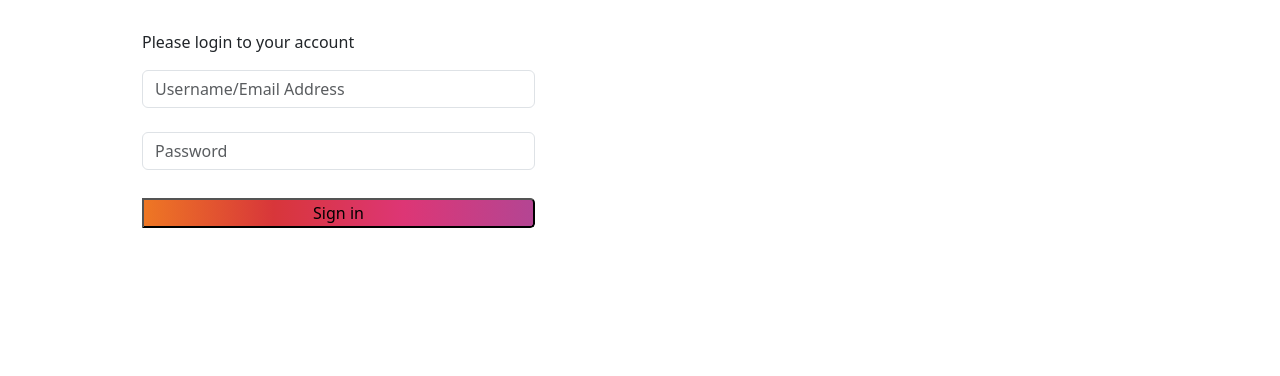
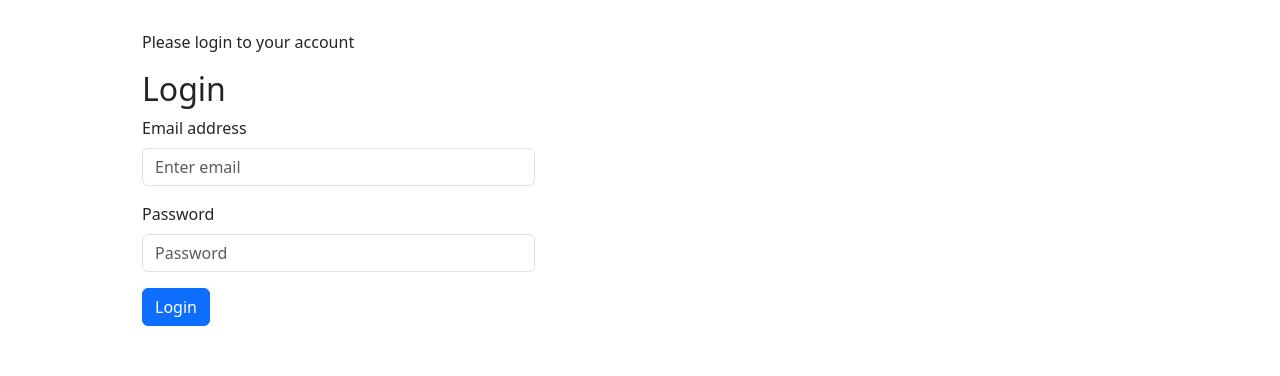
Before and after one commit to Gokul-Manoh/react-bootcamp, a React (Create React App) app: page / in a window 1280 px wide. Shown: the part 259-635 px from the top of the page. Built offline with nearby package versions, Linux system fonts and the light colour scheme.

Commit message:
Form Vliadation

```diff
--- a/src/Pages/LoginPage/LoginPage.jsx
+++ b/src/Pages/LoginPage/LoginPage.jsx
@@ -1,4 +1,5 @@
-import React from "react";
+import React, { useState } from 'react';
+import { Form, Button, Alert } from 'react-bootstrap';
 import "./LoginPage.css";
 import {
   MDBContainer,
@@ -7,14 +8,47 @@ import {
   MDBInput,
 } from "mdb-react-ui-kit";
 import "bootstrap/dist/css/bootstrap.min.css";
+import { login } from "./login";
+
+
+
+
+//import users from "../../assets/users.json"
 
 export function LoginPage({ onLogin }) {
   // use state to store the login credentials
+  const [email, setEmail] = useState('');
+  const [password, setPassword] = useState('');
+  const [errors, setErrors] = useState({});
 
-  const handleLogin = () => {
-    // Check the validity of the credentials
-    onLogin("johnd")
+  const validateForm = () => {
+    const newErrors = {};
+    if (!email) newErrors.email = 'Email is required';
+    else if (!/\S+@\S+\.\S+/.test(email)) newErrors.email = 'Email is invalid';
+    if (!password) newErrors.password = 'Password is required';
+    else if (password.length < 6) newErrors.password = 'Password must be at least 6 characters';
+    return newErrors;
   };
+
+
+  const handleSubmit = async (event) => {
+    event.preventDefault();
+    const formErrors = validateForm();
+    if (Object.keys(formErrors).length > 0) {
+      setErrors(formErrors);
+    } else {
+      setErrors({});
+      try {
+        const userData = await login(email, password);
+        console.log('Login successful:', userData);
+
+        // Here you would typically store the user data and redirect
+      } catch (error) {
+        setErrors({ form: 'Login failed. Please try again.' });
+      }
+    }
+  };
+
 
   return (
     <MDBContainer className="gradient-form">
@@ -31,28 +65,46 @@ export function LoginPage({ onLogin }) {
             </div>
 
             <p>Please login to your account</p>
+            <div className="login-wrapper">
+      <div className="login-form-container">
+        <h2 className="login-title">Login</h2>
+        <Form onSubmit={handleSubmit} className="login-form">
+          <Form.Group className="mb-3" controlId="formBasicEmail">
+            <Form.Label>Email address</Form.Label>
+            <Form.Control
+              type="email"
+              placeholder="Enter email"
+              value={email}
+              onChange={(e) => setEmail(e.target.value)}
+              isInvalid={!!errors.email}
+            />
+            <Form.Control.Feedback type="invalid">
+              {errors.email}
+            </Form.Control.Feedback>
+          </Form.Group>
 
-            <MDBInput
-              wrapperClass="mb-4"
-              placeholder="Username/Email Address"
-              id="txtusername"
-              type="email"
+
+          <Form.Group className="mb-3" controlId="formBasicPassword">
+            <Form.Label>Password</Form.Label>
+            <Form.Control
+              type="password"
+              placeholder="Password"
+              value={password}
+              onChange={(e) => setPassword(e.target.value)}
+              isInvalid={!!errors.password}
             />
-            <MDBInput
-              wrapperClass="mb-4"
-              placeholder="Password"
-              id="txtpassword"
-              type="password"
-            />
+            <Form.Control.Feedback type="invalid">
+              {errors.password}
+            </Form.Control.Feedback>
+          </Form.Group>
 
-            <div className="text-center pt-1 mb-5 pb-1">
-              <button
-                className="mb-4 w-100 gradient-custom-2"
-                onClick={handleLogin}
-              >
-                Sign in
-              </button>
-            </div>
+
+          <Button variant="primary" type="submit" className="login-button">
+            Login
+          </Button>
+        </Form>
+      </div>
+    </div>
           </div>
         </MDBCol>
       </MDBRow>
```
